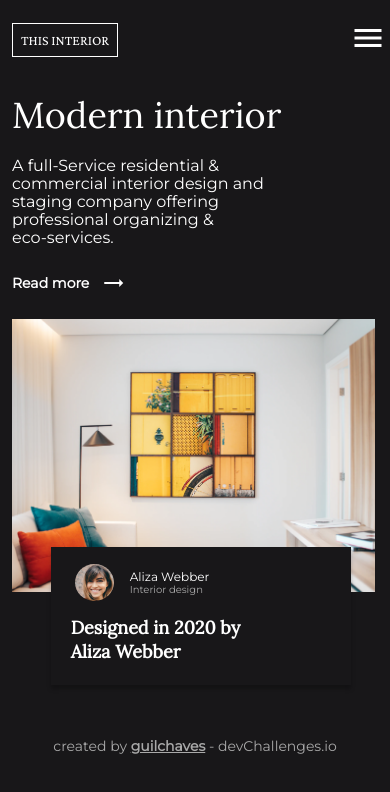
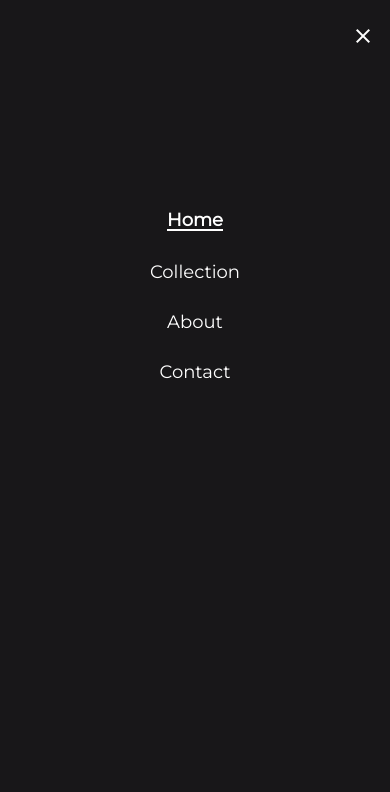
Before and after one commit to guilchaves/responsive_challenge_3, a plain HTML site: page index.html in a window 390 px wide. Both pictures are taken after a click on the link "menu". Drawn offline with nearby package versions, Linux system fonts and the light colour scheme.

Commit message:
feat(hidden-menu): hidden menu added for mobile;

```diff
--- /dev/null
+++ b/assets/css/components/hidden-menu.css
@@ -0,0 +1,50 @@
+.hidden-menu {
+  height: 0%;
+  width: 100%;
+  position: fixed;
+
+  z-index: 2;
+
+  top: 0;
+  left: 0;
+
+  background-color: var(--coal);
+  overflow-y: hidden;
+  transition: 0.5s;
+}
+
+.hidden-menu__content {
+  display: flex;
+  flex-direction: column;
+
+  position: relative;
+
+  align-items: center;
+}
+
+.teste {
+  align-items: flex-end;
+  margin-top: 1.5rem;
+  margin-left: 22rem;
+  margin-right: 1rem;
+  margin-bottom: 8rem;
+}
+
+.hidden-menu__content___link {
+  margin-top: 2rem;
+
+  font-family: var(--montserrat);
+  font-size: 1.125rem;
+  text-transform: capitalize;
+
+  box-sizing: border-box;
+  width: fit-content;
+}
+
+.menu-act {
+  font-weight: 700;
+  border-bottom: 0.125rem solid var(--white);
+}
+
+@media screen and (min-width: 768px) {
+}
--- a/assets/css/components/menu.css
+++ b/assets/css/components/menu.css
@@ -22,9 +22,9 @@
   cursor: pointer;
 }
 
-.menu__nav___link:first-of-type {
+.active {
   font-weight: 700;
-  border-bottom: 2px solid var(--white);
+  border-bottom: 0.125rem solid var(--white);
 }
 
 .menu__nav___link:hover {
--- /dev/null
+++ b/assets/script/script.js
@@ -0,0 +1,24 @@
+console.log('quack quack')
+
+const menu = document.getElementById('menu')
+const exit = document.getElementById('menu-exit')
+const hiddenMenu = document.getElementById('hidden')
+
+menu.addEventListener('click', (event) => {
+  console.log('clicked')
+  event.preventDefault()
+  openNav()
+})
+
+exit.addEventListener('click', (event) => {
+  event.preventDefault()
+  closeNav()
+})
+
+function openNav() {
+  hiddenMenu.style.height = '100%'
+}
+
+function closeNav() {
+  hiddenMenu.style.height = '0%'
+}
--- a/index.html
+++ b/index.html
@@ -11,6 +11,7 @@
       rel="stylesheet"
     />
     <link rel="stylesheet" href="./assets/css/base/base.css" />
+    <link rel="stylesheet" href="./assets/css/components/hidden-menu.css" />
     <link rel="stylesheet" href="./assets/css/components/menu.css" />
     <link rel="stylesheet" href="./assets/css/components/content.css" />
     <link rel="stylesheet" href="./assets/css/components/product.css" />
@@ -19,16 +20,27 @@
   </head>
   <body>
     <header>
+      <div id="hidden" class="hidden-menu">
+        <div class="hidden-menu__content">
+          <a href="#" id="menu-exit" class="teste">
+            <span class="material-icons hidden-menu__exit">close</span>
+          </a>
+          <a href="#" class="hidden-menu__content___link menu-act">home</a>
+          <a href="#" class="hidden-menu__content___link">collection</a>
+          <a href="#" class="hidden-menu__content___link">about</a>
+          <a href="#" class="hidden-menu__content___link">contact</a>
+        </div>
+      </div>
       <nav class="menu">
         <p class="menu__logo">this interior</p>
         <div class="menu__nav">
-          <a href="#" class="menu__nav___link">home</a>
+          <a href="#" class="menu__nav___link active">home</a>
           <a href="#" class="menu__nav___link">collection</a>
           <a href="#" class="menu__nav___link">about</a>
           <a href="#" class="menu__nav___link">contact</a>
         </div>
         <a href="#" alt="menu button">
-          <span class="menu__icon material-icons">menu</span>
+          <span class="menu__icon material-icons" id="menu">menu</span>
         </a>
       </nav>
     </header>
@@ -70,9 +82,13 @@
     </main>
     <footer class="footer">
       <p class="footer__info">
-        created by <span class="footer__user">guilchaves</span> -
-        devChallenges.io
+        created by
+        <a href="https://github.com/guilchaves/" class="footer__user"
+          >guilchaves</a
+        >
+        - devChallenges.io
       </p>
     </footer>
+    <script src="assets/script/script.js"></script>
   </body>
 </html>
```
